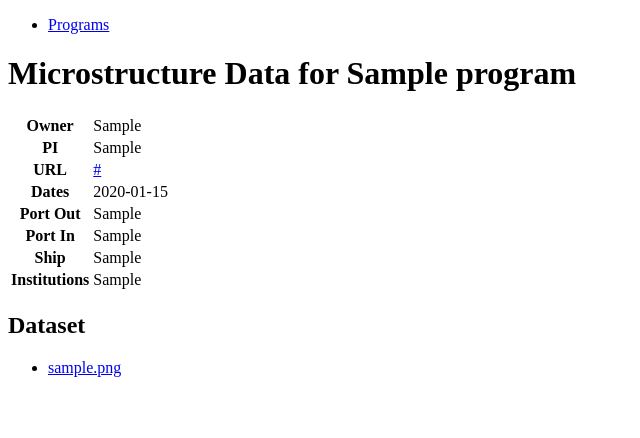
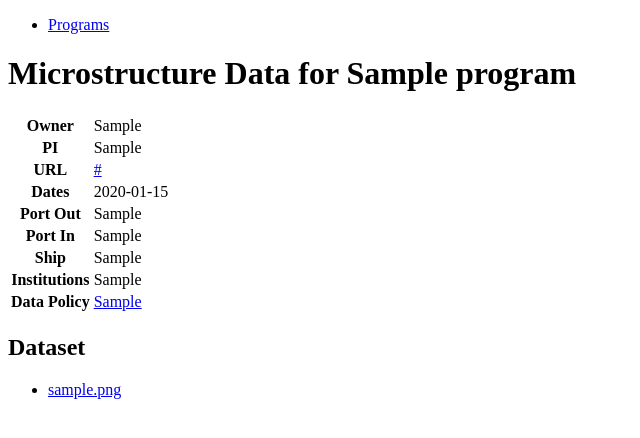
Before and after one commit to cchdo/ustructure, a Django app: page /program/1 in a window 1280 px wide. Shown: the top 438 px of the page, without its empty margins (0-640 px from the left). Run offline with Django 3.2, Linux system fonts and the light colour scheme; tables that the repository leaves empty hold one stand-in row (values such as "Sample post").

Commit message:
Add data policy links to programs

```diff
--- a/microstructure/models.py
+++ b/microstructure/models.py
@@ -9,12 +9,13 @@ class Program(models.Model):
     # owner is aka data originator
     owner = models.CharField(max_length=30)
     pi = models.CharField(max_length=30)
-    url = models.CharField(max_length=30)
+    url = models.CharField(max_length=2**11)
     dates = models.CharField(max_length=30)
     port_start = models.CharField(max_length=30)
     port_end = models.CharField(max_length=30)
     institutions = models.CharField(max_length=30)
     data_public = models.BooleanField(default=False)
+    data_policy = models.CharField(max_length=2**11, null=True)
 
     def __unicode__(self):
         return self.name
--- a/templates/program.html
+++ b/templates/program.html
@@ -12,6 +12,9 @@
     <tr><th>Port In</th><td>{{ program.port_end }}</td></tr>
     <tr><th>Ship</th><td>{{ program.ship }}</td></tr>
     <tr><th>Institutions</th><td>{{ program.institutions }}</td></tr>
+    {% if program.data_policy %}
+      <tr><th>Data Policy</th><td><a href="{{ program.data_policy }}">{{ program.data_policy }}</a></td></tr>
+    {% endif %}
   </table>
 
   <div class="dataset">
```
Also changed, not shown: microstructure/migrations/0001_initial.py (added), microstructure/migrations/0002_auto_20140903_1959.py (added), microstructure/migrations/__init__.py (added).
